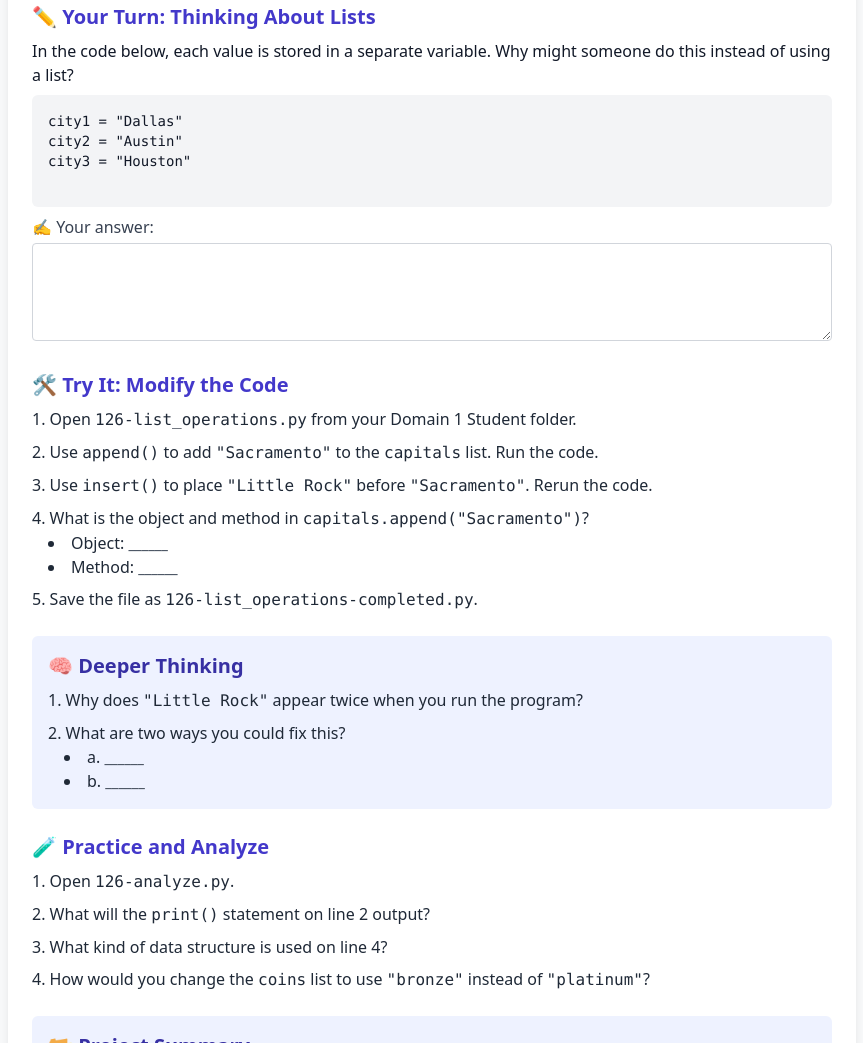
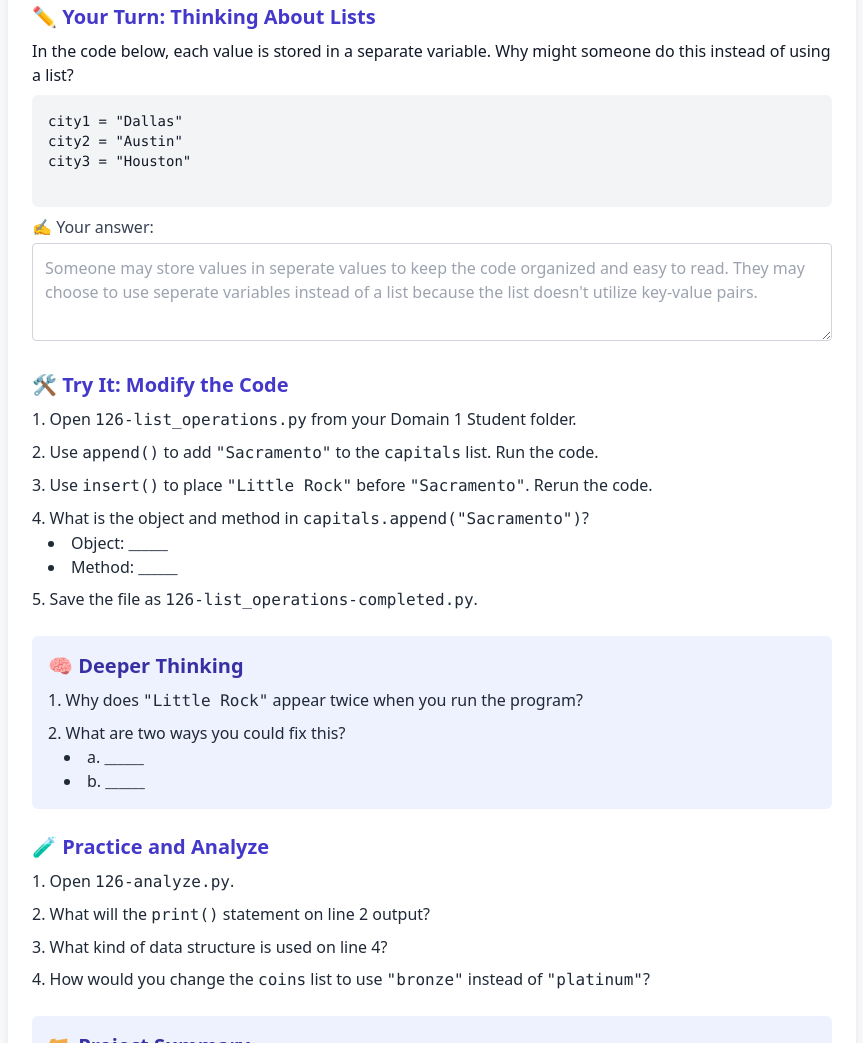
Before and after one commit to TowafH/ITSpecialist_Python, a plain HTML site: page Domain1/Domain1.html in a window 1280 px wide. Shown: the part 9058-10101 px from the top of the page, without its empty margins (208-1071 px from the left). Drawn offline with nearby package versions, Linux system fonts and the light colour scheme.

Commit message:
Complete

```diff
--- a/Domain1/Domain1.html
+++ b/Domain1/Domain1.html
@@ -356,7 +356,7 @@ city3 = "Houston"</code>
     </pre>
     <div class="answer mb-4">
       <label class="block font-medium text-gray-700 mb-1">✍️ Your answer:</label>
-      <textarea class="w-full p-3 border border-gray-300 rounded" rows="3"></textarea>
+      <textarea placeholder="Someone may store values in seperate values to keep the code organized and easy to read. They may choose to use seperate variables instead of a list because the list doesn't utilize key-value pairs." class="w-full p-3 border border-gray-300 rounded" rows="3"></textarea>
     </div>
   </div>
 
```
